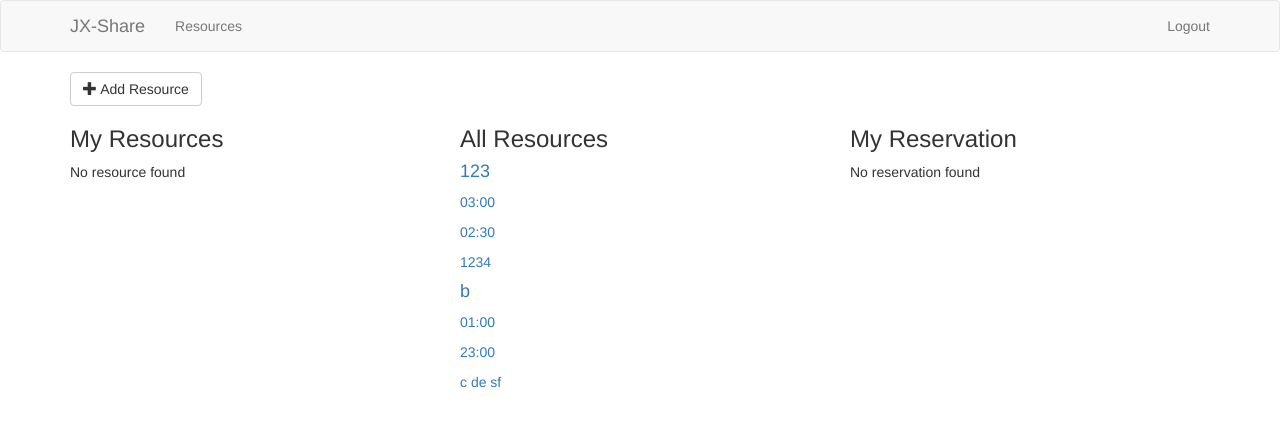
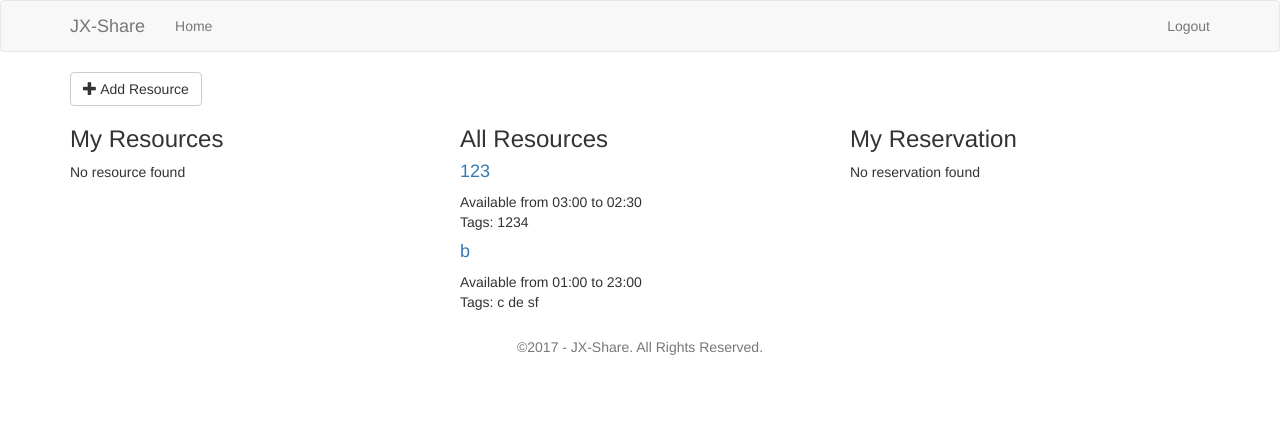
Before and after one commit to jiweix/open-everything, a Flask app: page /resources in a window 1280 px wide. Shown: the top 427 px of the page. Run offline with Flask 2, Linux system fonts and the light colour scheme; a user stored in the database is signed in; data comes from the database, SQL or seed files in the repository; some libraries are stand-ins or nearby versions.

Commit message:
home page and add resource page done

```diff
--- a/app/templates/base.html
+++ b/app/templates/base.html
@@ -15,6 +15,7 @@
 
     <script type="text/javascript" src="/static/lib/site.js"></script>
     <link rel="stylesheet" type="text/css" href="/static/lib/site.css" />
+
   </head>
   <body>
     <div class="navbar navbar-default">
@@ -23,7 +24,7 @@
           <div class="navbar-brand">JX-Share</div>
         </div>
         <ul class="nav navbar-nav">
-          <li><a href="/resources">Resources</a></li>
+          <li><a href="/resources">Home</a></li>
         </ul>
         <ul class="nav navbar-nav navbar-right">
           <li><a href="/logout">Logout</a></li>
@@ -33,6 +34,12 @@
     <div class="container">
       {% block content %}{% endblock %}
     </div>
-    {{user}}
+    <div class="container" style="height:25px; width:100%; clear:both;">
+    </div>
+    <footer class="footer">
+      <div class="container text-center">
+        <p class="text-muted credit">&copy;2017 - JX-Share. All Rights Reserved.</p>
+      </div>
+    </footer>
   </body>
 </html>
--- a/app/templates/list.html
+++ b/app/templates/list.html
@@ -12,15 +12,14 @@
     <div>
       <a href="/resources/{{resource.id}}">
           <h4>{{resource.name}}</h4>
-          <p>{{resource.available_start}}</p>
-          <p>{{resource.available_end}}</p>
-          <p>{% for tag in resource.tags %}
-            {{tag.value}}
-          {% endfor %}</p>
       </a>
+      <div>Available from {{resource.available_start}} to {{resource.available_end}}</div>
+      <div>Tags: {% for tag in resource.tags %}
+        {{tag.value}}
+      {% endfor %}</div>
     </div>
     {% else %}
-    <p>No resource found</p>
+    <div>No resource found</div>
     {% endfor %}
   </div>
 
@@ -30,15 +29,14 @@
     <div>
       <a href="/resources/{{resource.id}}">
           <h4>{{resource.name}}</h4>
-          <p>{{resource.available_start}}</p>
-          <p>{{resource.available_end}}</p>
-          <p>{% for tag in resource.tags %}
-            {{tag.value}}
-          {% endfor %}</p>
       </a>
+      <div>Available from {{resource.available_start}} to {{resource.available_end}}</div>
+      <div>Tags: {% for tag in resource.tags %}
+        {{tag.value}}
+      {% endfor %}</div>
     </div>
     {% else %}
-    <p>No resource found</p>
+    <div>No resource found</div>
     {% endfor %}
   </div>
 
@@ -48,12 +46,11 @@
     <div>
       <a href="/reservations/{{reservation.id}}">
           <h4>{{reservation.resource_name}}</h4>
-          <p>{{reservation.start_time}}</p>
-          <p>{{reservation.end_time}}</p>
-      </a>
+     </a>
+          <div>From: <strong>{{reservation.start_time.strftime('%Y-%m-%d %H:%M')}}</strong> To: <strong>{{reservation.end_time.strftime('%H:%M')}}</strong></div>
     </div>
     {% else %}
-    <p>No reservation found</p>
+    <div>No reservation found</div>
     {% endfor %}
   </div>
 </div>
```
Also changed, not shown: app/templates/form.html (+22 -2 lines).
